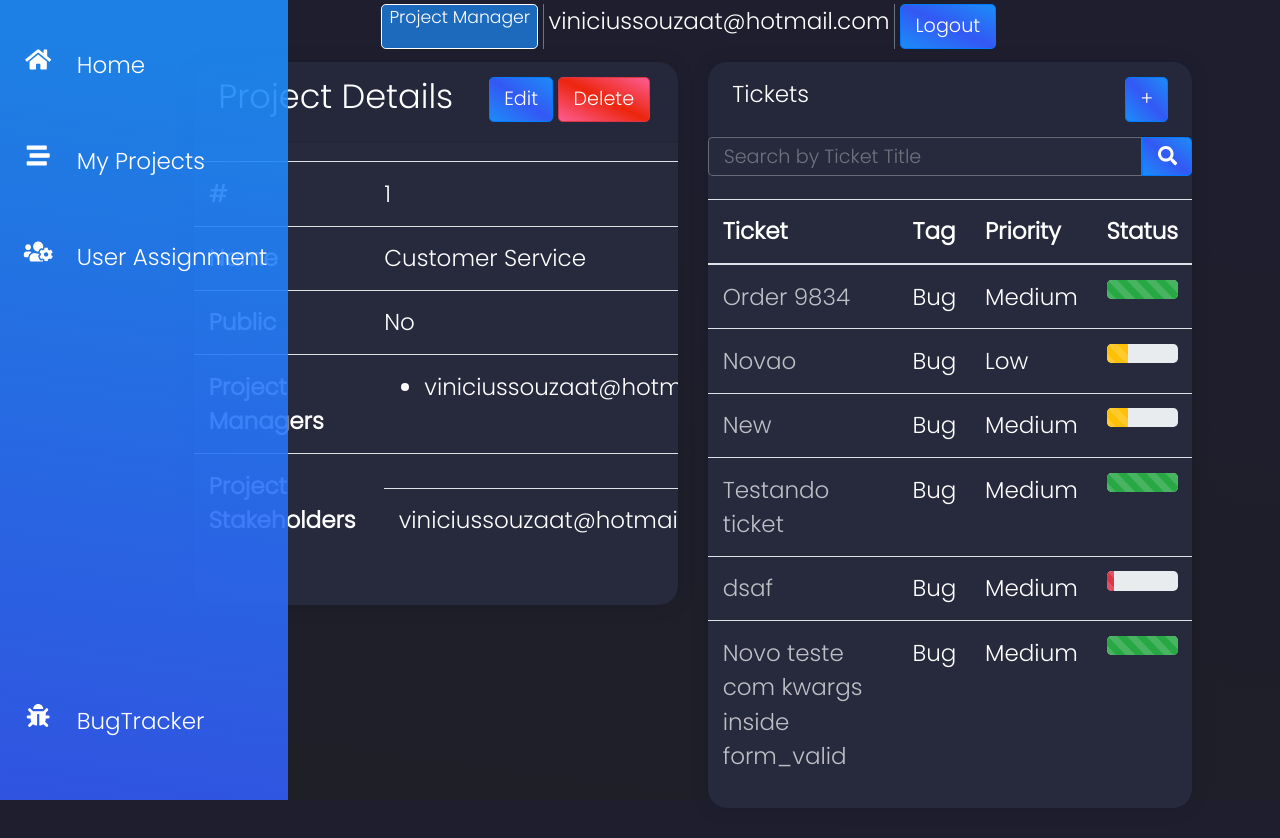
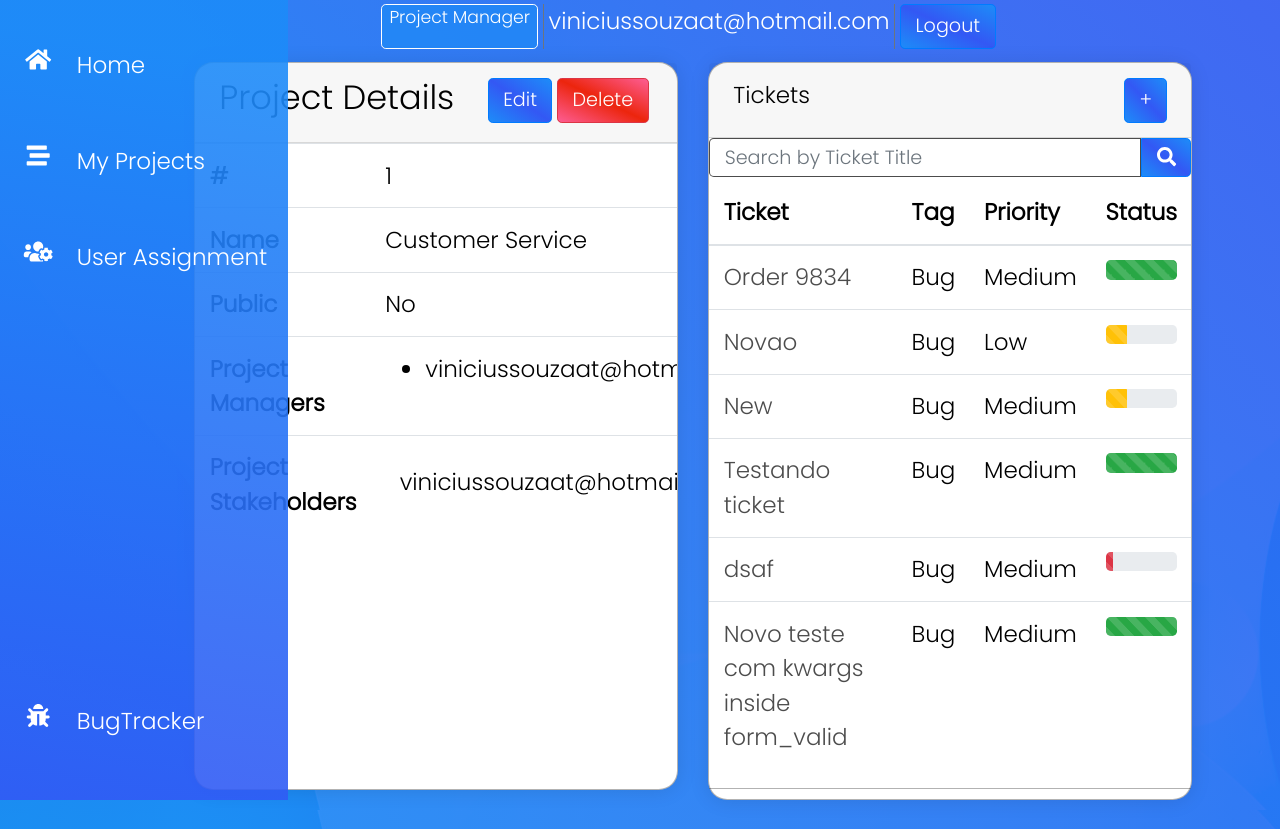
Before and after one commit to Heathleadger/bugtracker-live, a Django app: page /projects/1 in a window 1280 px wide. Run offline with Django 3.2, Linux system fonts and the light colour scheme; a user stored in the database is signed in; data comes from the database, SQL or seed files in the repository; parts of the project's set-up code (start-up, migrations or seed data) failed here and were passed over; some libraries are stand-ins or nearby versions.

Commit message:
updated color scheme

```diff
--- a/static/css/main.css
+++ b/static/css/main.css
@@ -19,11 +19,7 @@
 
 html,
 body {
-  background: linear-gradient(
-    8deg,
-    rgba(31, 31, 40, 1) 0%,
-    rgba(30, 30, 47, 1) 92%
-  );
+  background: linear-gradient(45deg, rgba(29, 139, 248, 0.9) 0%, rgba(50, 89, 244, 0.9) 100%), url("../img/hero-bg.jpg") center center no-repeat;
   background-attachment: fixed;
   background-repeat: no-repeat;
   font-size: 1.2rem;
@@ -55,6 +51,7 @@ footer {
 
 .row{
   margin:auto;
+  margin-bottom: 1rem;
 }
 
 .top-bar {
@@ -205,43 +202,51 @@ footer {
     min-width: 2rem;
   }
 }
+
 .ticket-row{
   margin-right:1rem;
 }
 
 .card {
-  background: #27293d;
-  border: 0;
+  background: white;
+  border: 1px solid rgba(0,0,0,0.3);
   position: relative;
   width: 100%;
-  margin-bottom: 30px;
   box-shadow: 0 1px 20px 0 rgba(0, 0, 0, 0.1);
-  color: white;
+  color:black;
+  min-height: 100%;
 }
 
 .card .table {
-  color: white;
-  margin-top: 1rem;
+  color: black;
+}
+
+.card .table thead tr th{
+  border-top: none;
 }
 
 
 .table a {
   text-decoration: none;
-  color: hsla(0, 0%, 100%, 0.7);
+  color: rgba(0, 0, 0, 0.7);
 }
 
 .input-group input {
-  background: #27293d;
-  border-color: rgba(255,255,255,.3);
-  color: white;
+  background: white;
+  border-color: rgba(0, 0, 0, 0.7);
+  color: rgba(0, 0, 0, 0.7);;
 }
 
 .input-group input:hover {
-  border-color: rgba(255,255,255,.9);
+  border-color: rgba(0, 0, 0, 0.7);;
 }
 
 .input-group input:focus {
-  background: #27293d;
-  border-color: rgba(255,255,255,.9);
-  color: white;
+  background: white;
+  border-color:rgba(0, 0, 0, 0.9);;
+  color: rgba(0, 0, 0, 0.7);;
 }
+
+#table_stakeholder tbody tr:first-child td {
+  border-top: none;
+}
--- a/static/js/main/user_charts.js
+++ b/static/js/main/user_charts.js
@@ -30,7 +30,7 @@ $.ajax({
 function setPmTicketsChart(data) {
 
     var ctx = document.getElementById('pm_chart').getContext('2d');
-    Chart.defaults.global.defaultFontColor = 'rgba(255,255,255,0.8)';
+    Chart.defaults.global.defaultFontColor = 'rgba(0,0,0,0.8)';
 
 
     var gradientFill = ctx.createLinearGradient(0, 1000, 0, 0);
--- a/templates/tracker/project_detail.html
+++ b/templates/tracker/project_detail.html
@@ -56,7 +56,7 @@
           <tr>
             <th>Project Stakeholders</th>
             <td>
-              <table class="table">
+              <table class="table" id="table_stakeholder">
                 <tbody>
                   {% for stakeholder in object.stakeholder.all %}
                   <tr>
```
